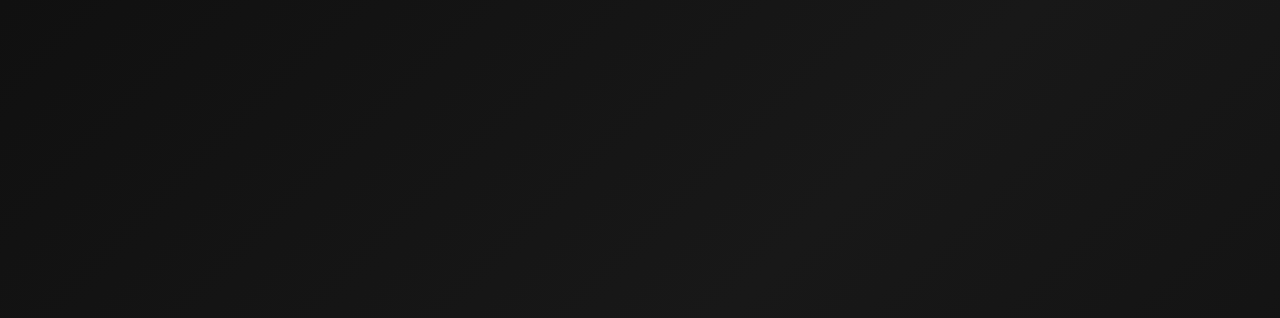
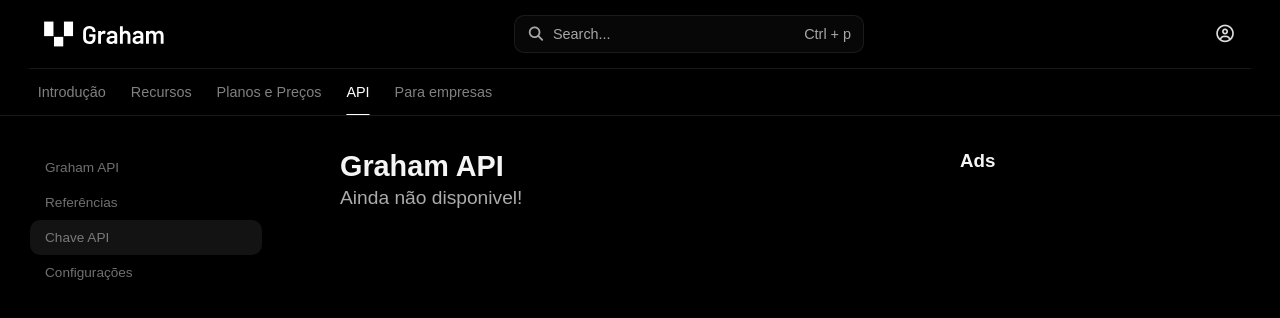
Before and after one commit to leoosilvp/Graham-AI, a React (Vite) app: page /docs/api/api-key in a window 1280 px wide. Before the commit this address had no page. Shown: the top 318 px of the page. Built offline with nearby package versions, Linux system fonts and the light colour scheme.

Commit message:
a- adicionando rota ApiKey na Docs/APi

```diff
--- a/src/App.jsx
+++ b/src/App.jsx
@@ -19,6 +19,7 @@
 import Api from './components/ui/Api'
 import GrahamApi from './components/ui/GrahamApi'
 import References from './components/ui/References'
+import ApiKey from './components/ui/ApiKey'
 
 function App() {
 
@@ -55,6 +56,7 @@
             <Route index element={<Navigate to='Graham-api' />}/>
             <Route path='Graham-api' element={<GrahamApi />}/>
             <Route path='references' element={<References />}/>
+            <Route path='api-key' element={<ApiKey />}/>
           </Route>
           <Route path='enterprise' element={<Features />}>
 
--- /dev/null
+++ b/src/components/ui/ApiKey.jsx
@@ -0,0 +1,11 @@
+
+const ApiKey = () => {
+    return (
+        <div>
+            <h1>Graham API</h1>
+            <h2>Ainda não disponivel!</h2>
+        </div>
+    )
+}
+
+export default ApiKey
--- a/src/css/docs.css
+++ b/src/css/docs.css
@@ -160,7 +160,7 @@
 
 .docs-aside-left nav ul .active{
     color: #797979;
-    background: #101010;
+    background: #131313;
 }
 
 .docs-feed{
```
